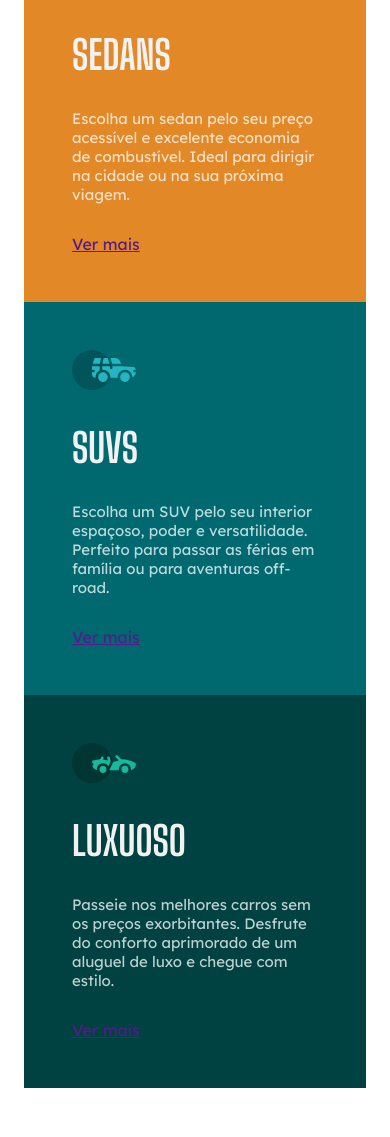
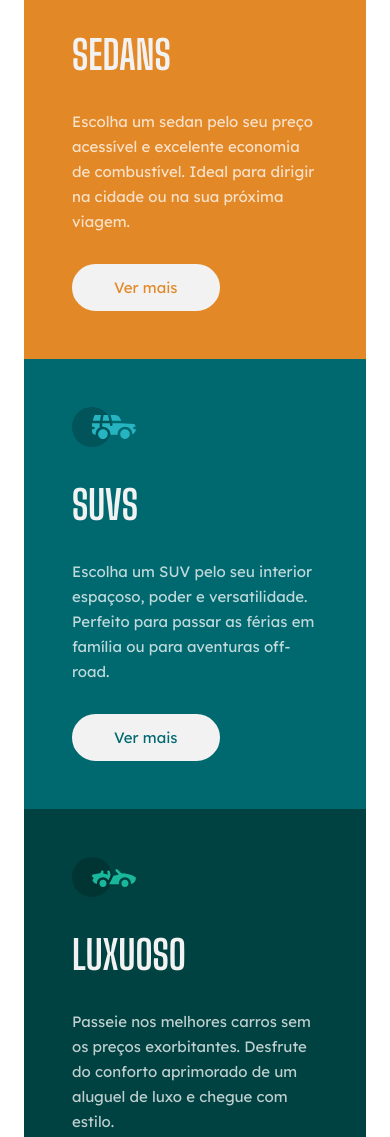
Before and after one commit to aquinobr2023/carros, a plain HTML site: page index.html in a window 390 px wide. Shown: the part 179-1316 px from the top of the page. Drawn offline with Linux system fonts and the light colour scheme.

Commit message:
finalização da parte mobile

```diff
--- a/index.html
+++ b/index.html
@@ -16,21 +16,21 @@
             <img src="./imagens/icon-sedans.svg" alt="carro sedan">
             <h2>Sedans</h2>
             <p>Escolha um sedan pelo seu preço acessível e excelente economia de combustível. Ideal para dirigir na cidade ou na sua próxima viagem.</p>
-            <a href="">Ver mais</a>
+            <a href="https://www.webmotors.com.br/sedans" target="_blank">Ver mais</a>
         </section>
 
         <section class="suvs">
             <img src="./imagens/icon-suvs.svg" alt=""carro suv>
             <h2>SUVs</h2>
             <p>Escolha um SUV pelo seu interior espaçoso, poder e versatilidade. Perfeito para passar as férias em família ou para aventuras off-road.</p>
-            <a href="">Ver mais</a>
+            <a href="https://www.webmotors.com.br/suvs" target="_blank">Ver mais</a>
         </section>
 
         <section class="luxuosos">
             <img src="./imagens/icon-luxury.svg" alt="carro de luxo">
             <h2>Luxuoso</h2>
             <p>Passeie nos melhores carros sem os preços exorbitantes. Desfrute do conforto aprimorado de um aluguel de luxo e chegue com estilo.</p>
-            <a href="">Ver mais</a>
+            <a href="https://www.webmotors.com.br/catalogo/carroceria/coupe/" target="_blank">Ver mais</a>
 
         </section>
     </main>
--- a/style.css
+++ b/style.css
@@ -31,10 +31,20 @@ p{
     font-size: 0.9375rem;
     color: var(--transparent-white);
     margin-bottom: 1.875rem;
+    line-height: 1.5625rem;
 }
 
 a{
     font-family: 'Lexend Deca', sans-serif;
+    display: block;
+    text-decoration: none;
+    border: 2px solid var(--gray);
+    width: fit-content;
+    font-size: 0.9375rem;
+    padding: 0.75rem 2.5rem;
+    border-radius: 1.5625rem;
+    background: var(--gray);
+
 }
 
 
@@ -44,6 +54,7 @@ section{
 
 .sedans{
     background: var(--orange);
+    border-radius: 8px 8px 0 0;
 
 }
 
@@ -53,4 +64,17 @@ section{
 
 .luxuosos {
     background: var(--dark-cyan);
+    border-radius:  0 0 8px 8px;
 }
+
+.sedans a {
+    color: var(--orange);
+}
+
+.suvs a{
+    color: var(--cyan);
+}
+
+.luxuosos a {
+    color: var(--dark-cyan)
+}
```
